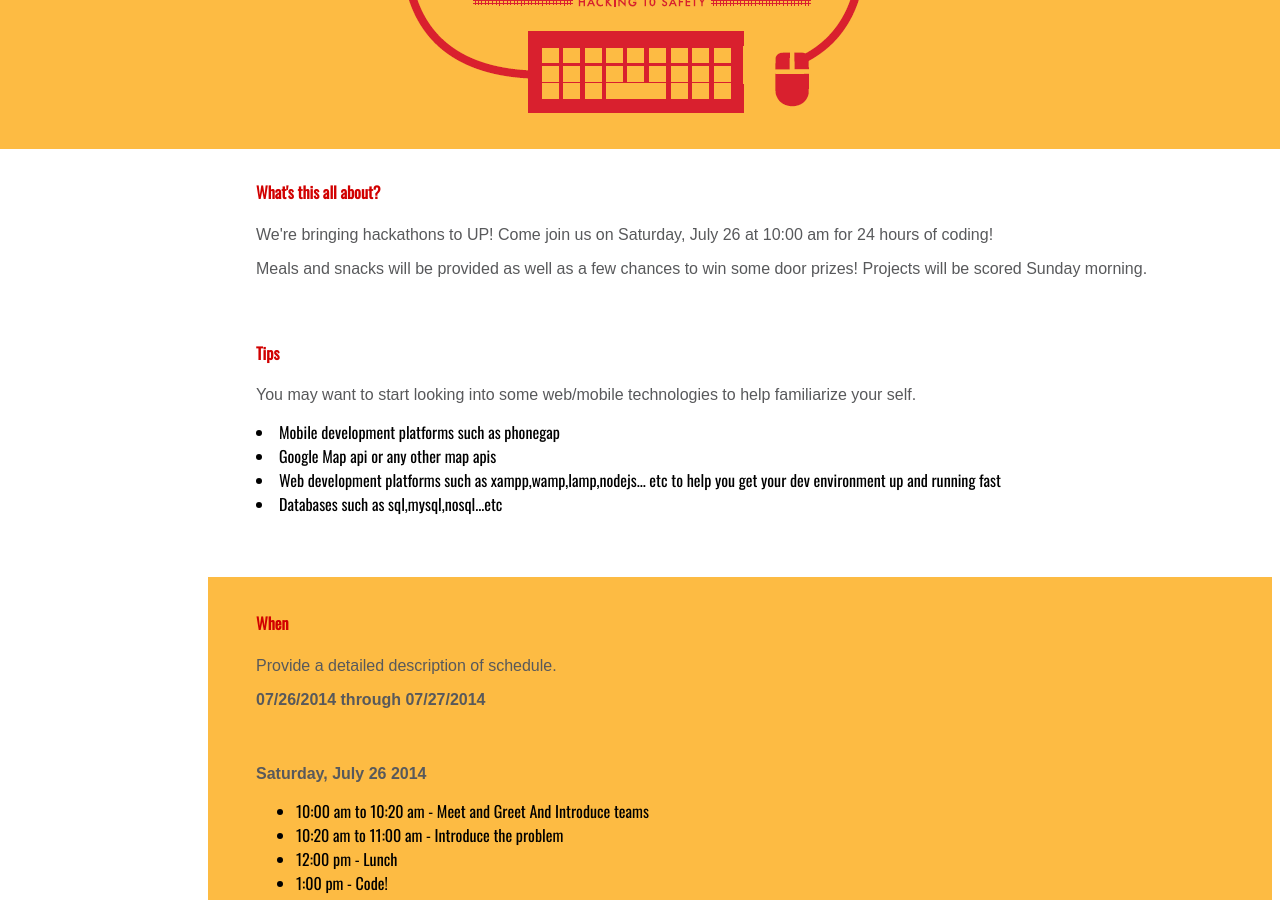
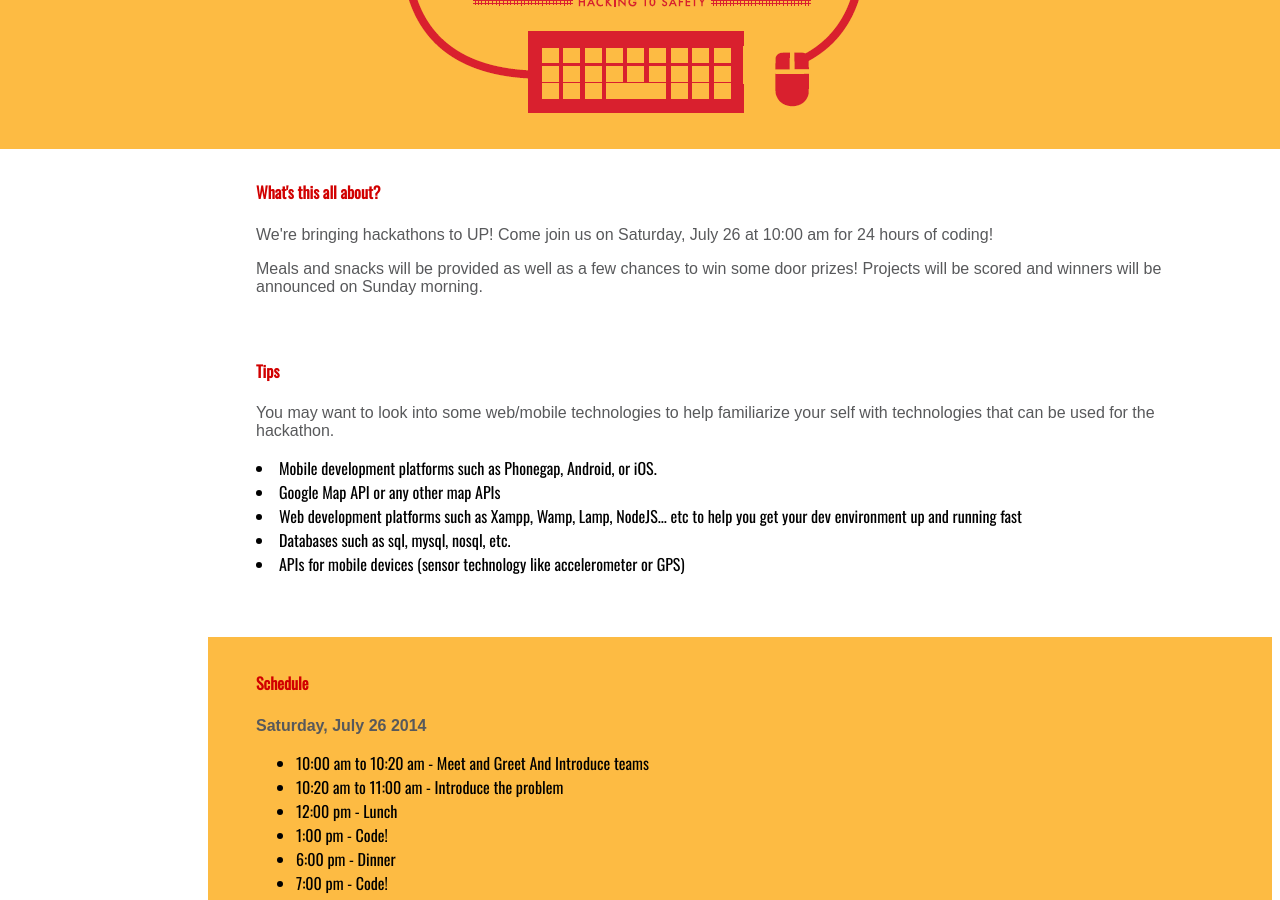
Before and after one commit to wvjb/uphackathon, a Jekyll site: the page built from index.html, in a window 1280 px wide and 900 px high, scrolled down 532 px. Built offline with Jekyll 4.4.1, drawn with Linux system fonts in a browser that asks for light colours.

Commit message:
Update index.html

```diff
--- a/index.html
+++ b/index.html
@@ -65,7 +65,7 @@
             <h4>What's this all about?</h4>
             <p>We're bringing hackathons to UP! Come join us on Saturday, July 26 at 10:00 am for 24 hours of coding!</p>
             <p>Meals and snacks will be provided as well as a few chances to win some door prizes! Projects will be scored
-             Sunday morning.
+            and winners will be announced on Sunday morning.
             </p>
         </div>
         </div>
@@ -73,12 +73,13 @@
         <div class="span5" style="padding: 13px;">
             <div style="padding-left: 35px; padding-right: 35px;">
             <h4>Tips</h4>
-            <p>You may want to start looking into some web/mobile technologies to help familiarize your self.</p>
+            <p>You may want to look into some web/mobile technologies to help familiarize your self with technologies that can be used for the hackathon.</p>
             <ui>
-             <li>Mobile development platforms such as phonegap</li>
-             <li>Google Map api or any other map apis</li>
-             <li>Web development platforms such as xampp,wamp,lamp,nodejs... etc to help you get your dev environment up and running fast</li>
-             <li>Databases such as sql,mysql,nosql...etc</li>
+             <li>Mobile development platforms such as Phonegap, Android, or iOS.</li>
+             <li>Google Map API or any other map APIs</li>
+             <li>Web development platforms such as Xampp, Wamp, Lamp, NodeJS... etc to help you get your dev environment up and running fast</li>
+             <li>Databases such as sql, mysql, nosql, etc.</li>
+             <li>APIs for mobile devices (sensor technology like accelerometer or GPS)</li>
             </ul>
         </div>
         </div>
@@ -92,10 +93,7 @@
     <div class="row">
         <div class="span5" style="background-color:#FDBB43; padding: 13px; height: 550px;">
             <div style="padding-left: 35px; padding-right: 35px;">
-            <h4>When</h4>
-            <p>Provide a detailed description of schedule.</p>
-            <p><strong>07/26/2014 through 07/27/2014</strong></p>
-            <br />
+            <h4>Schedule</h4>
             <p><strong>Saturday, July 26 2014</strong></p>
             <ul>
             <li>10:00 am to 10:20 am - Meet and Greet And Introduce teams</li>
```
